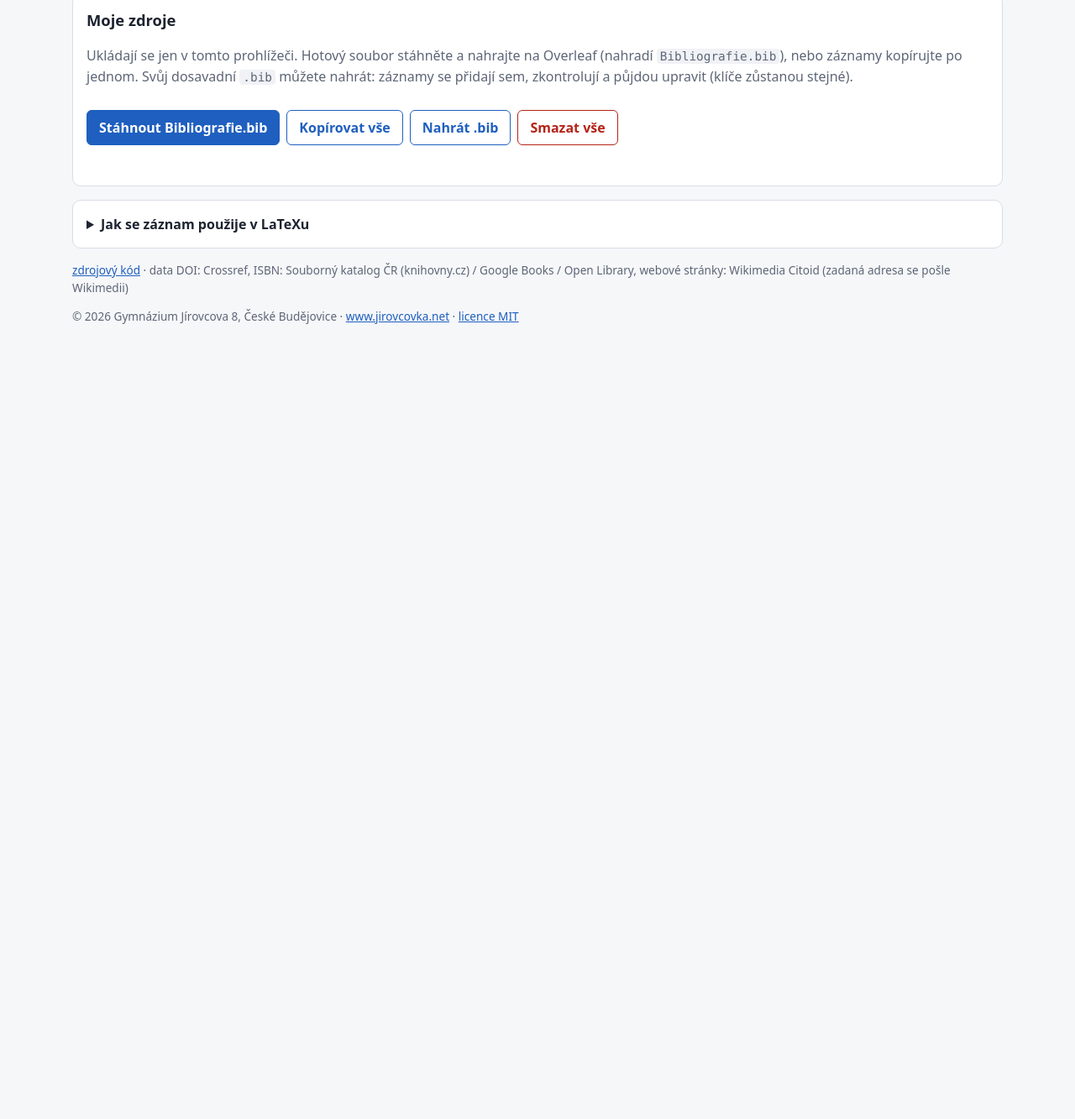
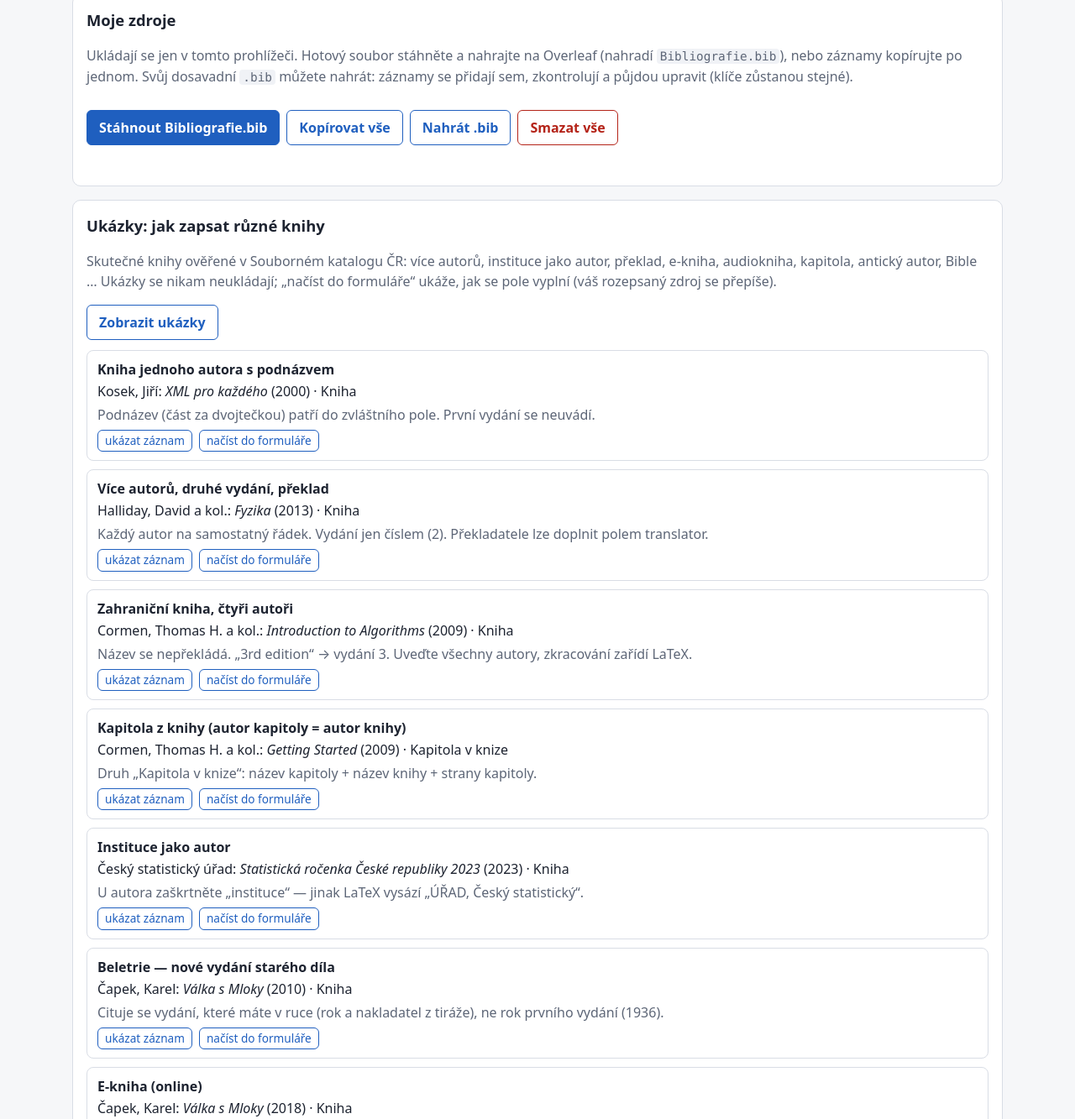
Before and after one commit to gymji/zdroje-biblatex, a plain HTML site: page index.html in a window 1280 px wide. Shown: the part 1467-2800 px from the top of the page at 84% size. Before the commit the page ends 1900 px from the top, so only its background shows below. Drawn offline with Linux system fonts and the light colour scheme.

Commit message:
feat: ukázkové zdroje — 12 skutečných knih (více autorů, instituce, překlad, e-kniha, audiokniha, kapitola, Platón, Newton, Bible, Gilgameš); odkaz #ukazky; test překladu ukázek

```diff
--- a/app.js
+++ b/app.js
@@ -3,7 +3,8 @@
 // Logika záznamu je v bib.js.
 // =========================================================
 import { TYPES, FIELDS, typeById, fieldLabel, buildEntry,
-         fromCrossref, fromGoogleBooks, fromOpenLibrary, fromCitoid, fromCPK, parseBib, decodeBib, toForm, plainTeX } from './bib.js?v=20261123f';
+         fromCrossref, fromGoogleBooks, fromOpenLibrary, fromCitoid, fromCPK, parseBib, decodeBib, toForm, plainTeX } from './bib.js?v=20261123h';
+import { PRIKLADY } from './priklady.js?v=20261123h';
 
 const $ = id => document.getElementById(id);
 const STORE = 'zdroje-biblatex:moje';
@@ -359,7 +360,54 @@ async function lookupIsbn(isbn, raw) {
   throw new Error('ISBN se nepodařilo dohledat (české knihy často chybí).');
 }
 
+// ---------- ukázkové zdroje (jen k prohlédnutí, neukládají se) ----------
+function renderExamples() {
+  const ol = $('examples'), keys = [];
+  for (const u of PRIKLADY) {
+    const r = buildEntry(u.type, u.values, keys, { extra: u.extra });
+    keys.push(r.key);
+    const v = u.values, a = (v.author || [])[0];
+    const li = document.createElement('li');
+    const h = document.createElement('h3');
+    h.textContent = u.varianta;
+    const what = document.createElement('p');
+    what.className = 'ex-what';
+    const i = document.createElement('i');
+    i.textContent = v.title;
+    what.append(a ? a.last + (a.first ? ', ' + a.first : '') + (v.author.length > 1 ? ' a kol.' : '') + ': ' : '',
+                i, ` (${v.year}) · ${typeById(u.type).label.split(/ \(|,/)[0]}`);
+    const tip = document.createElement('p');
+    tip.className = 'hint';
+    tip.textContent = u.tip;
+    const pre = document.createElement('pre');
+    pre.textContent = r.text;
+    pre.hidden = true;
+    const row = document.createElement('div');
+    row.className = 'row';
+    const show = button('ukázat záznam', 'secondary small', () => {
+      pre.hidden = !pre.hidden;
+      show.textContent = pre.hidden ? 'ukázat záznam' : 'skrýt záznam';
+    });
+    row.append(show, button('načíst do formuláře', 'secondary small', () => {
+      current = { type: u.type, values: structuredClone(u.values), extra: u.extra };
+      editIndex = null; strict = false; renderMine(); renderFields(); update();
+      $('h-zdroj').scrollIntoView({ behavior: 'smooth' });
+    }));
+    li.append(h, what, tip, row, pre);
+    ol.appendChild(li);
+  }
+}
+function showExamples(open) {
+  $('examples').hidden = !open;
+  $('show-examples').textContent = open ? 'Skrýt ukázky' : 'Zobrazit ukázky';
+  $('show-examples').setAttribute('aria-expanded', String(open));
+}
+$('show-examples').addEventListener('click', () => showExamples($('examples').hidden));
+
 // ---------- start ----------
 renderFields();
 update();
 renderMine();
+renderExamples();
+// odkaz …/#ukazky rovnou otevře ukázky (např. ze zadání)
+if (location.hash === '#ukazky') { showExamples(true); $('ukazky').scrollIntoView(); }
--- a/index.html
+++ b/index.html
@@ -5,7 +5,7 @@
 <meta name="viewport" content="width=device-width, initial-scale=1">
 <title>Zdroj → BibLaTeX</title>
 <meta name="description" content="Formulář pro tvorbu záznamů seznamu literatury (BibLaTeX, ČSN ISO 690) pro maturitní a seminární práce.">
-<link rel="stylesheet" href="style.css?v=20261123f">
+<link rel="stylesheet" href="style.css?v=20261123h">
 </head>
 <body>
 <header>
@@ -76,6 +76,17 @@
     <p id="mine-msg" class="msg" role="status"></p>
   </section>
 
+  <section class="card" id="ukazky" aria-labelledby="h-ukazky">
+    <h2 id="h-ukazky">Ukázky: jak zapsat různé knihy</h2>
+    <p class="hint">Skutečné knihy ověřené v Souborném katalogu ČR: více autorů, instituce jako autor, překlad,
+       e-kniha, audiokniha, kapitola, antický autor, Bible … Ukázky se nikam neukládají; „načíst do formuláře“
+       ukáže, jak se pole vyplní (váš rozepsaný zdroj se přepíše).</p>
+    <div class="row">
+      <button id="show-examples" type="button" class="secondary" aria-expanded="false" aria-controls="examples">Zobrazit ukázky</button>
+    </div>
+    <ol id="examples" class="examples" hidden></ol>
+  </section>
+
   <details class="card">
     <summary>Jak se záznam použije v LaTeXu</summary>
     <ol>
@@ -100,6 +111,6 @@
      <a href="https://www.jirovcovka.net">www.jirovcovka.net</a> ·
      <a href="https://github.com/gymji/zdroje-biblatex/blob/main/LICENSE">licence MIT</a></p>
 </footer>
-<script type="module" src="app.js?v=20261123f"></script>
+<script type="module" src="app.js?v=20261123h"></script>
 </body>
 </html>
--- /dev/null
+++ b/priklady.js
@@ -0,0 +1,77 @@
+// =========================================================
+// zdroje-biblatex — ukázkové zdroje (hlavně knihy v různých podobách)
+// Jen k prohlédnutí: student vidí, jak se vyplní formulář a jak vypadá záznam.
+// Údaje ověřeny v Souborném katalogu ČR (knihovny.cz) a Open Library, 2026-11-23.
+// extra = pole, která formulář nemá (překladatel, edice …); připojí se beze změny.
+// =========================================================
+const A = (last, first = '', inst = false) => ({ last, first, inst });
+
+export const PRIKLADY = [
+  { varianta: 'Kniha jednoho autora s podnázvem',
+    tip: 'Podnázev (část za dvojtečkou) patří do zvláštního pole. První vydání se neuvádí.',
+    type: 'book', values: { author: [A('Kosek', 'Jiří')], title: 'XML pro každého', subtitle: 'podrobný průvodce',
+      location: 'Praha', publisher: 'Grada', year: '2000', isbn: '80-7169-860-1' } },
+
+  { varianta: 'Více autorů, druhé vydání, překlad',
+    tip: 'Každý autor na samostatný řádek. Vydání jen číslem (2). Překladatele lze doplnit polem translator.',
+    type: 'book', values: { author: [A('Halliday', 'David'), A('Resnick', 'Robert'), A('Walker', 'Jearl')],
+      title: 'Fyzika', edition: '2', location: 'Brno', publisher: 'VUTIUM', year: '2013', isbn: '978-80-214-4123-1' } },
+
+  { varianta: 'Zahraniční kniha, čtyři autoři',
+    tip: 'Název se nepřekládá. „3rd edition“ → vydání 3. Uveďte všechny autory, zkracování zařídí LaTeX.',
+    type: 'book', values: { author: [A('Cormen', 'Thomas H.'), A('Leiserson', 'Charles E.'), A('Rivest', 'Ronald L.'), A('Stein', 'Clifford')],
+      title: 'Introduction to Algorithms', edition: '3', location: 'Cambridge, MA', publisher: 'MIT Press', year: '2009',
+      isbn: '978-0-262-03384-8' } },
+
+  { varianta: 'Kapitola z knihy (autor kapitoly = autor knihy)',
+    tip: 'Druh „Kapitola v knize“: název kapitoly + název knihy + strany kapitoly.',
+    type: 'inbook', values: { author: [A('Cormen', 'Thomas H.'), A('Leiserson', 'Charles E.'), A('Rivest', 'Ronald L.'), A('Stein', 'Clifford')],
+      title: 'Getting Started', booktitle: 'Introduction to Algorithms', edition: '3', location: 'Cambridge, MA',
+      publisher: 'MIT Press', year: '2009', pages: '16-42', isbn: '978-0-262-03384-8' } },
+
+  { varianta: 'Instituce jako autor',
+    tip: 'U autora zaškrtněte „instituce“ — jinak LaTeX vysází „ÚŘAD, Český statistický“.',
+    type: 'book', values: { author: [A('Český statistický úřad', '', true)], title: 'Statistická ročenka České republiky 2023',
+      location: 'Praha', publisher: 'Český statistický úřad', year: '2023', isbn: '978-80-250-3427-9' } },
+
+  { varianta: 'Beletrie — nové vydání starého díla',
+    tip: 'Cituje se vydání, které máte v ruce (rok a nakladatel z tiráže), ne rok prvního vydání (1936).',
+    type: 'book', values: { author: [A('Čapek', 'Karel')], title: 'Válka s Mloky', location: 'Praha', publisher: 'Fragment',
+      year: '2010', isbn: '978-80-253-1078-6' } },
+
+  { varianta: 'E-kniha (online)',
+    tip: 'Médium „online“, adresa a datum, kdy jste knihu četli. ISBN e-knihy bývá jiné než u tištěné.',
+    type: 'book', values: { author: [A('Čapek', 'Karel')], title: 'Válka s Mloky', location: 'Praha',
+      publisher: 'Městská knihovna v Praze', year: '2018', isbn: '978-80-7587-101-5', howpublished: 'online',
+      url: 'https://www.knihovny.cz/Record/bookport.535147298', urldate: '2026-11-23' } },
+
+  { varianta: 'Audiokniha na CD',
+    tip: 'Druh „Hudba, zvukový záznam“, médium CD.',
+    type: 'music', values: { author: [A('Čapek', 'Karel')], title: 'Válka s mloky', howpublished: 'audiokniha; CD',
+      location: 'Praha', publisher: 'Tympanum', year: '2021' } },
+
+  { varianta: 'Antický filozof v překladu',
+    tip: 'Autor má jen jedno jméno → jen pole „Příjmení“. Překladatele přidává pole translator (formulář ho zachová).',
+    type: 'book', values: { author: [A('Platón')], title: 'Ústava', edition: '6', location: 'Praha', publisher: 'OIKOYMENH',
+      year: '2017', isbn: '978-80-7298-230-1' },
+    extra: { translator: '{Novotný, František}' } },
+
+  { varianta: 'Latinské dílo v překladu, dva nakladatelé, edice',
+    tip: 'Dvě místa a dva nakladatelé spojte slovem „and“. Edice (series) se píše jako další pole.',
+    type: 'book', values: { author: [A('Newton', 'Isaac')], title: 'Matematické principy přírodní filozofie',
+      subtitle: 'výbor z díla',
+      location: 'Praha and Brno', publisher: 'Togga and Masarykova univerzita', year: '2020', isbn: '978-80-210-9558-8' },
+    extra: { translator: '{Franek, Juraj and Durnová, Helena and Novotný, Jan and Svobodová, Jindřiška}',
+             series: '{Fontes scientiae}' } },
+
+  { varianta: 'Dílo bez autora: Bible',
+    tip: 'Autor není → druh „Jiný zdroj“, záznam začíná názvem. V textu se cituje knihou a veršem, např. (Gn 1,1).',
+    type: 'misc', values: { title: 'Bible', subtitle: 'Písmo svaté Starého a Nového zákona: český ekumenický překlad',
+      location: 'Praha', publisher: 'Česká biblická společnost', year: '2017' },
+    extra: { edition: '{20}' } },
+
+  { varianta: 'Dílo bez autora v překladu: Epos o Gilgamešovi',
+    tip: 'Starověký anonymní text → „Jiný zdroj“; překladatel je důležitý, uveďte ho.',
+    type: 'misc', values: { title: 'Epos o Gilgamešovi', location: 'Praha', publisher: 'Garamond', year: '2018' },
+    extra: { translator: '{Matouš, Lubor}', isbn: '{978-80-7407-427-1}' } },
+];
--- a/style.css
+++ b/style.css
@@ -101,3 +101,10 @@ pre {
 .cite p { margin: 12px 0 0; }
 footer { color: var(--muted); font-size: 0.85rem; padding-bottom: 32px; }
 footer a { color: var(--accent); }
+/* ukázkové zdroje */
+.examples { list-style: none; padding: 0; margin: 12px 0 0; display: grid; gap: 10px; }
+.examples li { border: 1px solid var(--line); border-radius: 8px; padding: 10px 12px; }
+.examples h3 { margin: 0 0 2px; font-size: 1rem; }
+.examples .ex-what { margin: 0; }
+.examples .hint { margin: 4px 0 6px; }
+.examples pre { margin: 8px 0 0; }
```
Also changed, not shown: test/vzorky.mjs (+12 -0 lines), 4 other files.
